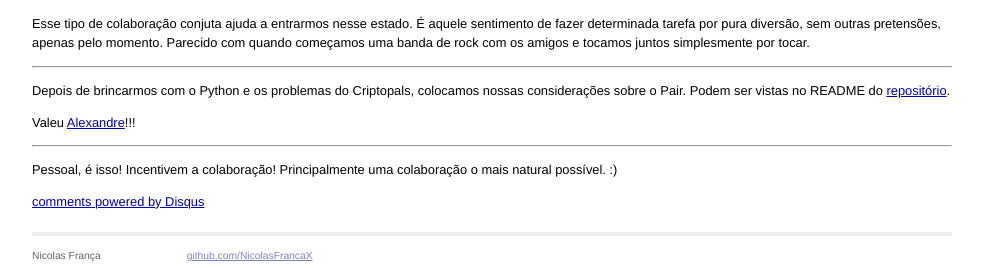
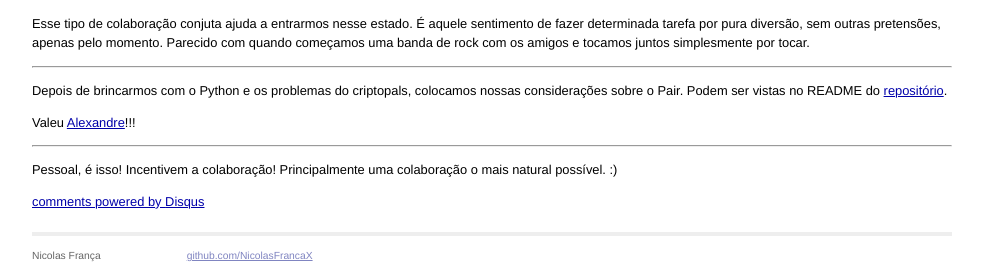
Before and after one commit to NicolasFrancaX/nicolasfrancax.github.io, a Jekyll site: the page built from _posts/2016-10-02-sobre-a-naturalidade-da-ajuda-mutua.markdown, in a window 1280 px wide, cut to the strip 1825-2093 px from the top of the page. Shown: the whole strip, without its empty margins (148-1131 px from the left). Built offline with Jekyll 4.4.1, drawn with Linux system fonts in a browser that asks for light colours; comment, search, counter and statistics services are not loaded.

```diff
--- a/_posts/2016-10-02-sobre-a-naturalidade-da-ajuda-mutua.markdown
+++ b/_posts/2016-10-02-sobre-a-naturalidade-da-ajuda-mutua.markdown
@@ -34,7 +34,7 @@ Esse tipo de colaboração conjuta ajuda a entrarmos nesse estado. É aquele sen
 
 ---
 
-Depois de brincarmos com o Python e os problemas do Criptopals, colocamos nossas considerações sobre o Pair. Podem ser vistas no README do [repositório](https://github.com/functioners/cryptopals-python/blob/master/README.md).
+Depois de brincarmos com o Python e os problemas do criptopals, colocamos nossas considerações sobre o Pair. Podem ser vistas no README do [repositório](https://github.com/functioners/cryptopals-python/blob/master/README.md).
 
 Valeu [Alexandre](https://twitter.com/0x41e)!!!
 
```
